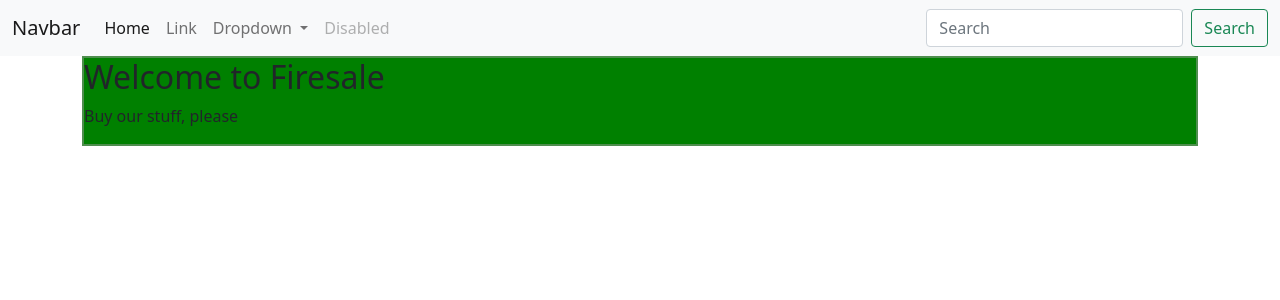
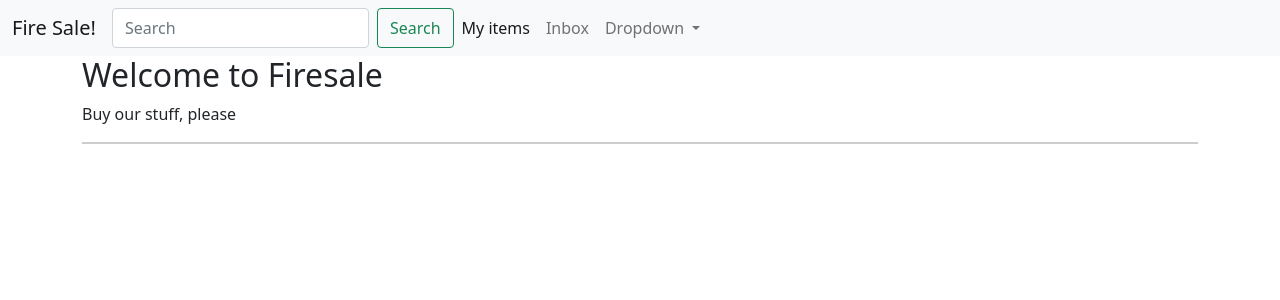
Before and after one commit to ElvarThorS/T-220-VLN2, a Django app: page /firesale/ in a window 1280 px wide. Shown: the top 300 px of the page. Run offline with Django 4.2, Linux system fonts and the light colour scheme.

Commit message:
Added links

```diff
--- a/fire_sale/fire_sale/settings.py
+++ b/fire_sale/fire_sale/settings.py
@@ -38,7 +38,7 @@ INSTALLED_APPS = [
     'django.contrib.sessions',
     'django.contrib.messages',
     'django.contrib.staticfiles',
-    'firesale'
+    'firesale.apps.FiresaleConfig'
 ]
 
 MIDDLEWARE = [
--- a/fire_sale/static/css/main.css
+++ b/fire_sale/static/css/main.css
@@ -1,4 +1,3 @@
 .index {
-    background-color: green;
-    border: solid 2px rgba(155, 155, 155, .5);
+    border-bottom: solid 2px rgba(155, 155, 155, .5);
 }
--- a/fire_sale/templates/base.html
+++ b/fire_sale/templates/base.html
@@ -9,42 +9,7 @@
     <link rel="stylesheet" href="{% static 'css/main.css' %}" />
 </head>
 <body>
-    <nav class="navbar navbar-expand-lg navbar-light bg-light">
-      <div class="container-fluid">
-        <a class="navbar-brand" href="#">Navbar</a>
-        <button class="navbar-toggler" type="button" data-bs-toggle="collapse" data-bs-target="#navbarSupportedContent" aria-controls="navbarSupportedContent" aria-expanded="false" aria-label="Toggle navigation">
-          <span class="navbar-toggler-icon"></span>
-        </button>
-        <div class="collapse navbar-collapse" id="navbarSupportedContent">
-          <ul class="navbar-nav me-auto mb-2 mb-lg-0">
-            <li class="nav-item">
-              <a class="nav-link active" aria-current="page" href="#">Home</a>
-            </li>
-            <li class="nav-item">
-              <a class="nav-link" href="#">Link</a>
-            </li>
-            <li class="nav-item dropdown">
-              <a class="nav-link dropdown-toggle" href="#" id="navbarDropdown" role="button" data-bs-toggle="dropdown" aria-expanded="false">
-                Dropdown
-              </a>
-              <ul class="dropdown-menu" aria-labelledby="navbarDropdown">
-                <li><a class="dropdown-item" href="#">Action</a></li>
-                <li><a class="dropdown-item" href="#">Another action</a></li>
-                <li><hr class="dropdown-divider"></li>
-                <li><a class="dropdown-item" href="#">Something else here</a></li>
-              </ul>
-            </li>
-            <li class="nav-item">
-              <a class="nav-link disabled">Disabled</a>
-            </li>
-          </ul>
-          <form class="d-flex">
-            <input class="form-control me-2" type="search" placeholder="Search" aria-label="Search">
-            <button class="btn btn-outline-success" type="submit">Search</button>
-          </form>
-        </div>
-      </div>
-    </nav>
+    {% include 'navigation.html' %}
     <div class="container">
         {% block content %}
         {% endblock %}
--- /dev/null
+++ b/fire_sale/templates/navigation.html
@@ -0,0 +1,34 @@
+<nav class="navbar navbar-expand-lg navbar-light bg-light">
+  <div class="container-fluid">
+    <a class="navbar-brand" href="{% url 'index' %}">Fire Sale!</a>
+    <button class="navbar-toggler" type="button" data-bs-toggle="collapse" data-bs-target="#navbarSupportedContent" aria-controls="navbarSupportedContent" aria-expanded="false" aria-label="Toggle navigation">
+      <span class="navbar-toggler-icon"></span>
+    </button>
+    <div class="collapse navbar-collapse" id="navbarSupportedContent">
+      <ul class="navbar-nav me-auto mb-2 mb-lg-0">
+        <form class="d-flex">
+            <input class="form-control me-2" type="search" placeholder="Search" aria-label="Search">
+            <button class="btn btn-outline-success" type="submit">Search</button>
+        </form>
+        <li class="nav-item">
+          <a class="nav-link active" aria-current="page" href="#">My items</a>
+        </li>
+        <li class="nav-item">
+          <a class="nav-link" href="#">Inbox</a>
+        </li>
+        <li class="nav-item dropdown">
+          <a class="nav-link dropdown-toggle" href="#" id="navbarDropdown" role="button" data-bs-toggle="dropdown" aria-expanded="false">
+            Dropdown
+          </a>
+          <ul class="dropdown-menu" aria-labelledby="navbarDropdown">
+            <li><a class="dropdown-item" href="#">Action</a></li>
+            <li><a class="dropdown-item" href="#">Another action</a></li>
+            <li><hr class="dropdown-divider"></li>
+            <li><a class="dropdown-item" href="#">Something else here</a></li>
+          </ul>
+        </li>
+      </ul>
+
+    </div>
+  </div>
+</nav>
```
Also changed, not shown: 1 other file.
